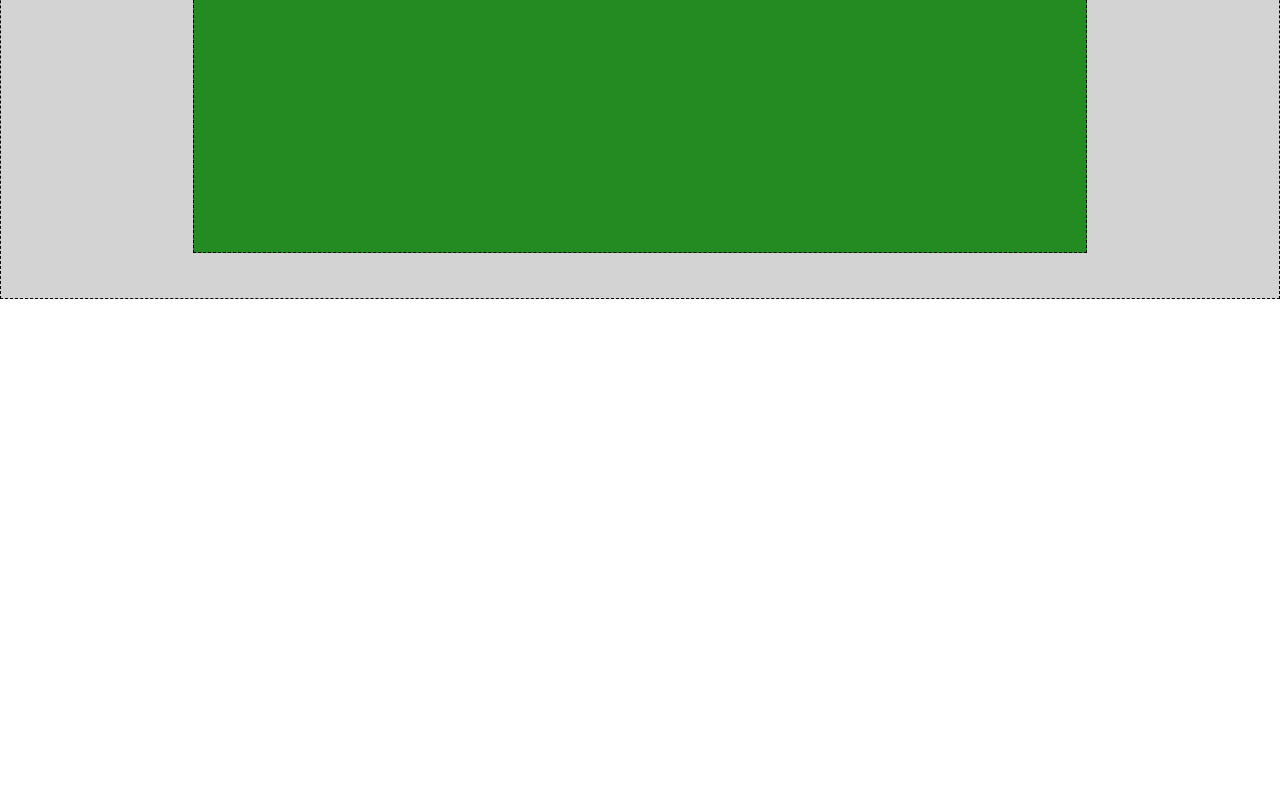
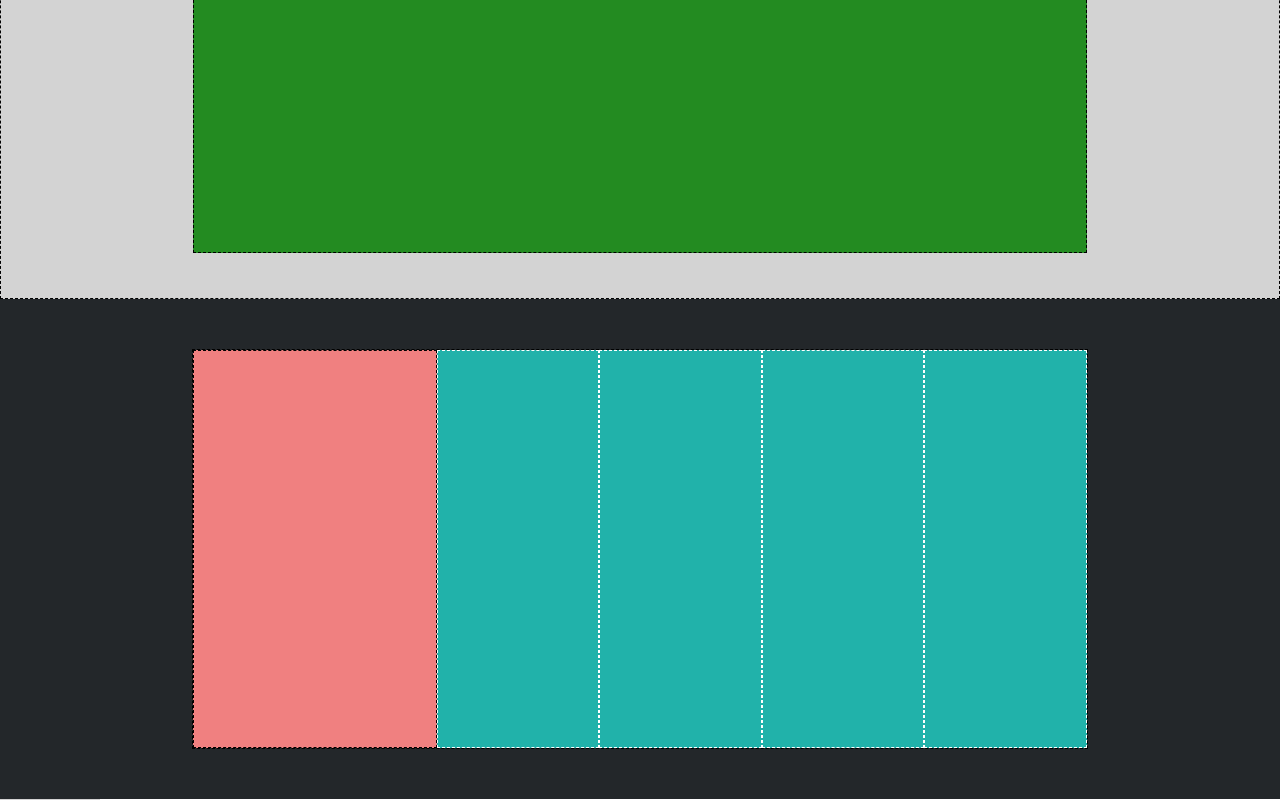
Before and after one commit to GiPisano/htmlcss-struttura-discord, a plain HTML site: page index.html in a window 1280 px wide. Shown: the part 2581-3381 px from the top of the page. Before the commit the page ends 2880 px from the top, so only its background shows below. Drawn offline with Linux system fonts and the light colour scheme.

Commit message:
add footer

```diff
--- a/css/style.css
+++ b/css/style.css
@@ -133,3 +133,44 @@ a{
     border: 1px dashed black;
     background-color: rgb(35, 139, 33);
 }
+
+/* -----FOOTER-- */
+
+.footer{
+    height: 500px;
+    display: flex;
+    justify-content: center;
+    align-items: center;
+      /* --DEBUG-- */
+    background-color: rgb(35, 39, 42);
+}
+
+.footer-container{
+    height: 80%;
+    width: 70%;
+    display: flex;
+    /* --DEBUG-- */
+    border: 1px dashed black
+}
+
+.big-part{
+    height: 100%;
+    width: 30%;
+    /* --DEBUG-- */
+    border: 1px dashed black;
+    background-color: rgb(240, 128, 128);
+}
+
+.piece{
+    height: 100%;
+    width: 20%;
+    /* --DEBUG-- */
+    border: 1px dashed white;
+    background-color: rgb(33, 178, 170)
+}
+
+.horizontal-row {
+    height: 1px;
+    width: 100px;
+    background-color: rgb(211, 211, 211);
+}
--- a/index.html
+++ b/index.html
@@ -27,7 +27,7 @@
     </header>
 
     <main>
-
+        <!-- main sections -->
         <section class="first-main-section">
             <div class="first-container-main-section">
             </div>
@@ -59,6 +59,25 @@
         </section>
 
     </main>
+    <!-- FOOTER -->
+    <footer>
+        <div class="footer">
+            <div class="footer-container">
+                <div class="big-part"></div>
+                <div class="piece"></div>
+                <div class="piece"></div>
+                <div class="piece"></div>
+                <div class="piece"></div>
+            </div>
+        </div>
 
+        <div class="horizontal-row"></div>
+
+        <div>
+            <div>
+
+            </div>
+        </div>
+    </footer>
 </body>
 </html>
```
